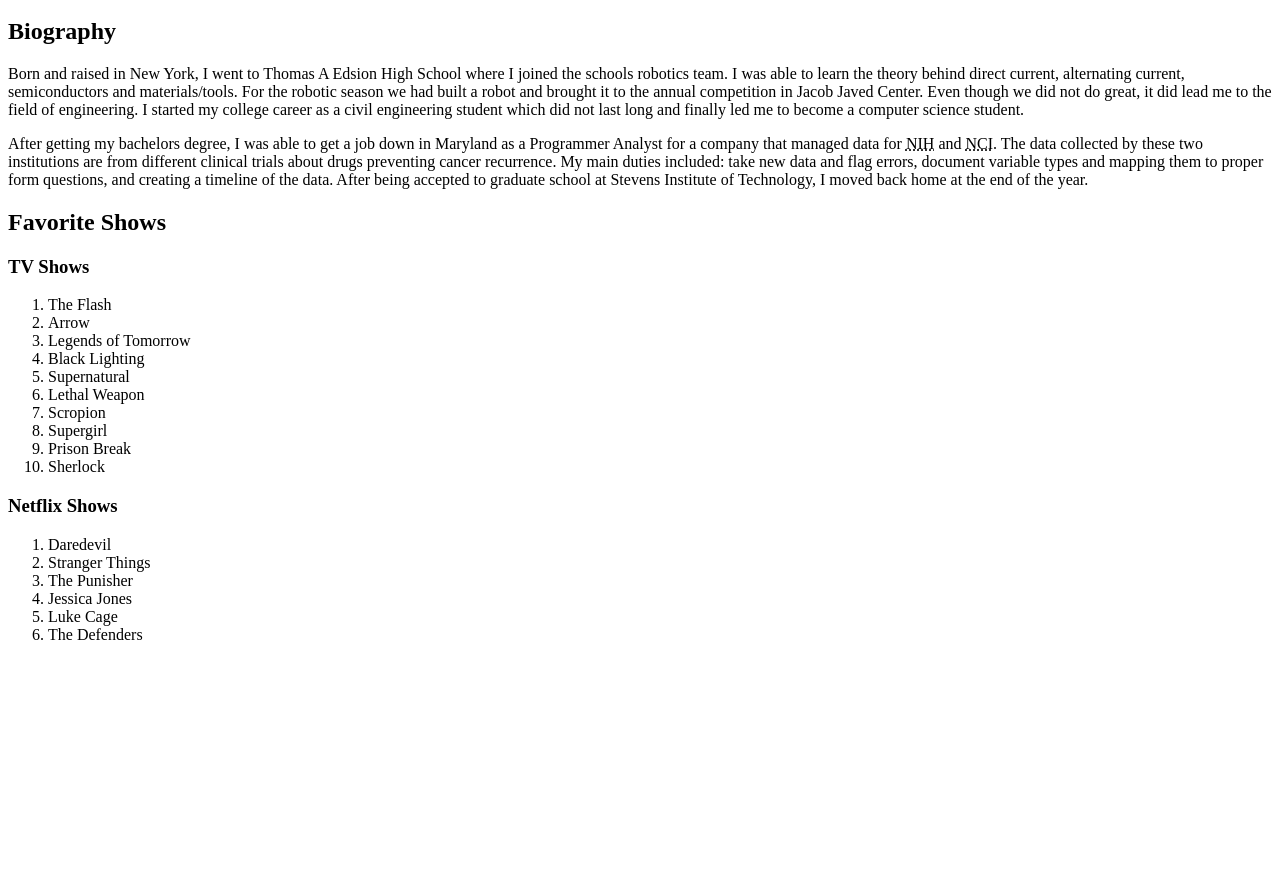
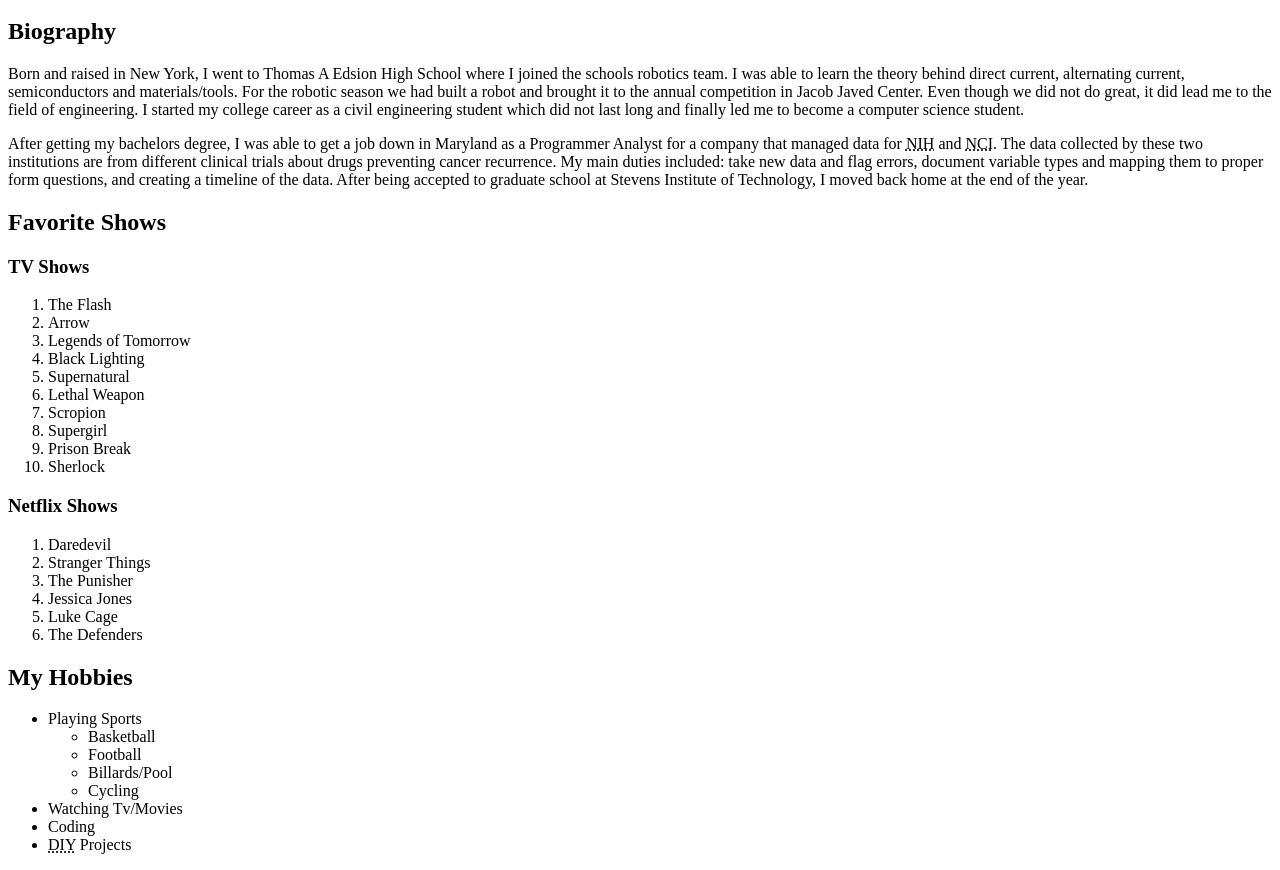
Before and after one commit to rpatel1291/Lab5-HTML, a plain HTML site: page index.html in a window 1280 px wide. Shown: the part 136-1006 px from the top of the page. Before the commit the page ends 800 px from the top, so only its background shows below. Drawn offline with Linux system fonts and the light colour scheme.

Commit message:
Adding third article
Adding My Hobbies article with two unordered lists

```diff
--- a/index.html
+++ b/index.html
@@ -19,16 +19,20 @@
     <main>
         <article>
             <h2>Biography</h2>
-            <p>Born and raised in New York, I went to Thomas A Edsion High School where I joined the schools robotics team. I was able to
+            <p>
+                Born and raised in New York, I went to Thomas A Edsion High School where I joined the schools robotics team. I was able to
                 learn the theory behind direct current, alternating current, semiconductors and materials/tools. For the robotic season we had
                 built a robot and brought it to the annual competition in Jacob Javed Center. Even though we did not do great, it did lead me to the
                 field of engineering. I started my college career as a civil engineering student which did not last long and finally led me to become
-            a computer science student.</p>
-            <p>After getting my bachelors degree, I was able to get a job down in Maryland as a Programmer Analyst for a company that managed data for
+                a computer science student.
+            </p>
+            <p>
+                After getting my bachelors degree, I was able to get a job down in Maryland as a Programmer Analyst for a company that managed data for
                 <abbr title="National Institute of Health">NIH</abbr> and <abbr title="National Cancer Institute">NCI</abbr>. The data collected by these two institutions
                 are from different clinical trials about drugs preventing cancer recurrence. My main duties included: take new data and flag errors, document
                 variable types and mapping them to proper form questions, and creating a timeline of the data. After being accepted to graduate school at Stevens Institute of Technology,
-            I moved back home at the end of the year.</p>
+                I moved back home at the end of the year.
+            </p>
         </article>
 
         <article>
@@ -57,6 +61,23 @@
             </ol>
         </article>
 
+        <article>
+            <h2>My Hobbies</h2>
+            <ul>
+                <li>Playing Sports
+                    <ul>
+                        <li>Basketball</li>
+                        <li>Football</li>
+                        <li>Billards/Pool</li>
+                        <li>Cycling</li>
+                    </ul>
+                </li>
+                <li>Watching Tv/Movies</li>
+                <li>Coding</li>
+                <li><abbr title="Do It Yourself">DIY</abbr> Projects</li>
+            </ul>
+        </article>
+
     </main>
 </body>
 </html>
```
Lines whose indentation alone changed are shown as unchanged.
